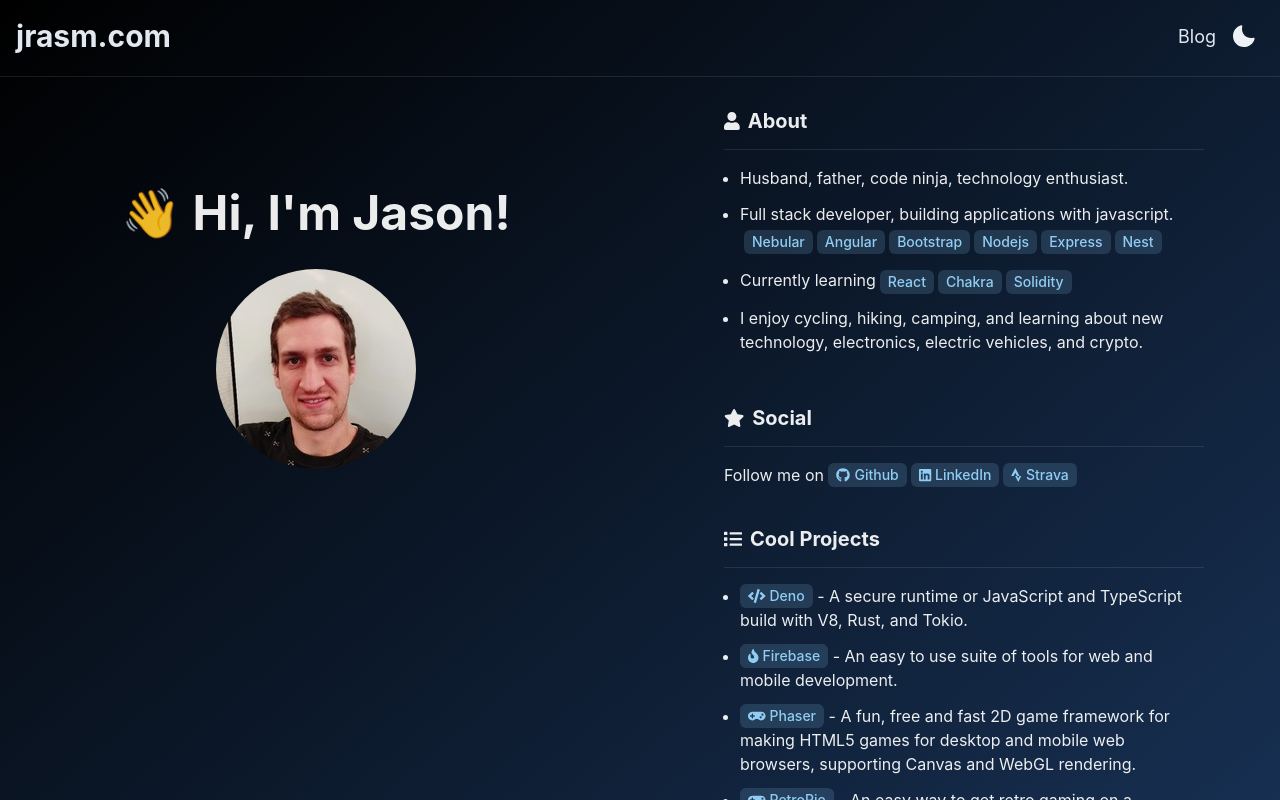
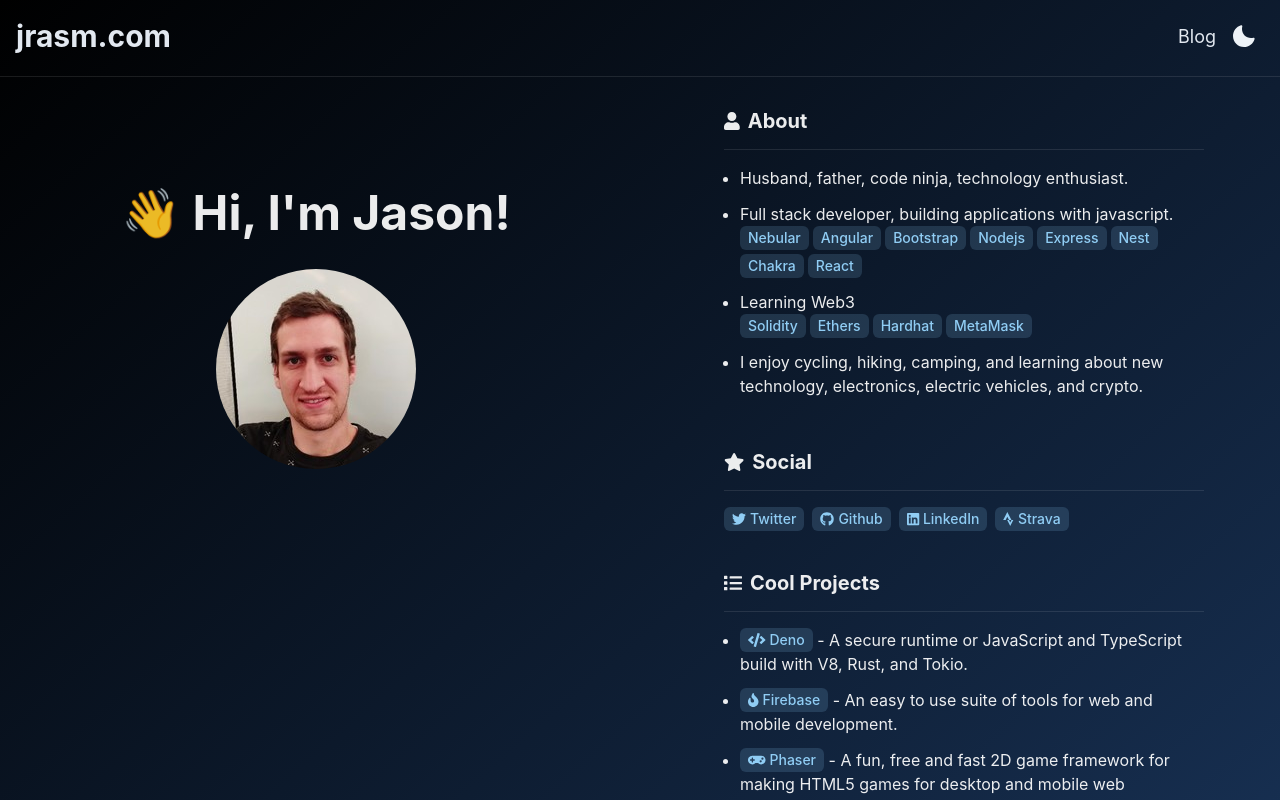
Before and after one commit to jrasm91/jrasm.com, a React (Create React App) app: page / in a window 1280 px wide. Shown: the top 800 px of the page. Built offline with nearby package versions, Linux system fonts and the light colour scheme.

Commit message:
feat: update skills and spacing

```diff
--- a/src/components/AboutCard.tsx
+++ b/src/components/AboutCard.tsx
@@ -1,11 +1,11 @@
-import { Divider, Flex, Heading, ListItem, Tag, UnorderedList } from '@chakra-ui/react';
+import { Box, Divider, Flex, Heading, ListItem, Tag, UnorderedList } from '@chakra-ui/react';
 import { faUser } from '@fortawesome/free-solid-svg-icons';
 import { FontAwesomeIcon } from '@fortawesome/react-fontawesome';
 import { Card } from './Card';
 
 export function AboutCard() {
-  const skills = ['Nebular', 'Angular', 'Bootstrap', 'Nodejs', 'Express', 'Nest'];
-  const learning = ['React', 'Chakra', 'Solidity'];
+  const skills = ['Nebular', 'Angular', 'Bootstrap', 'Nodejs', 'Express', 'Nest', 'Chakra', 'React'];
+  const learning = ['Solidity', 'Ethers', 'Hardhat', 'MetaMask'];
 
   return (
     <Card>
@@ -17,22 +17,18 @@ export function AboutCard() {
       <UnorderedList>
         <ListItem mb="0.75rem">Husband, father, code ninja, technology enthusiast.</ListItem>
         <ListItem mb="0.75rem">
-          <Flex align="center" wrap="wrap">
-            Full stack developer, building applications with javascript.
+          <Box>Full stack developer, building applications with javascript.</Box>
+          <Flex wrap="wrap" gap="0.25rem">
             {skills.map((skill) => (
-              <Tag key={skill} mt="0.25rem" ml="0.25rem">
-                {skill}
-              </Tag>
+              <Tag key={skill}>{skill}</Tag>
             ))}
           </Flex>
         </ListItem>
         <ListItem mb="0.75rem">
-          <Flex align="center" wrap="wrap">
-            Currently learning
+          <Box>Learning Web3</Box>
+          <Flex wrap="wrap" gap="0.25rem">
             {learning.map((skill) => (
-              <Tag key={skill} mt="0.25rem" ml="0.25rem">
-                {skill}
-              </Tag>
+              <Tag key={skill}>{skill}</Tag>
             ))}
           </Flex>
         </ListItem>
--- a/src/components/SocialCard.tsx
+++ b/src/components/SocialCard.tsx
@@ -1,11 +1,12 @@
-import { Divider, Heading, Link, Tag } from '@chakra-ui/react';
-import { faGithub, faLinkedin, faStrava } from '@fortawesome/free-brands-svg-icons';
+import { Divider, Flex, Heading, Link, Tag } from '@chakra-ui/react';
+import { faGithub, faLinkedin, faStrava, faTwitter } from '@fortawesome/free-brands-svg-icons';
 import { faStar } from '@fortawesome/free-solid-svg-icons';
 import { FontAwesomeIcon } from '@fortawesome/react-fontawesome';
 import { Card } from '../components';
 
 export function SocialCard() {
   const items = [
+    { name: 'Twitter', icon: faTwitter, link: 'https://twitter.com/jrasm91' },
     { name: 'Github', icon: faGithub, link: 'https://github.com/jrasm91' },
     { name: 'LinkedIn', icon: faLinkedin, link: 'https://www.linkedin.com/in/jason-rasmussen' },
     { name: 'Strava', icon: faStrava, link: 'https://www.strava.com/athletes/7824214' },
@@ -17,7 +18,7 @@ export function SocialCard() {
         Social
       </Heading>
       <Divider m="1em 0" />
-      Follow me on{' '}
+      <Flex wrap="wrap" gap="0.25rem">
         {items.map(({ name, icon, link }) => (
           <Link key={name} href={link} isExternal={true} mr="0.25rem">
             <Tag>
@@ -26,6 +27,7 @@ export function SocialCard() {
             </Tag>
           </Link>
         ))}
+      </Flex>
     </Card>
   );
 }
```
Lines whose indentation alone changed are shown as unchanged.
